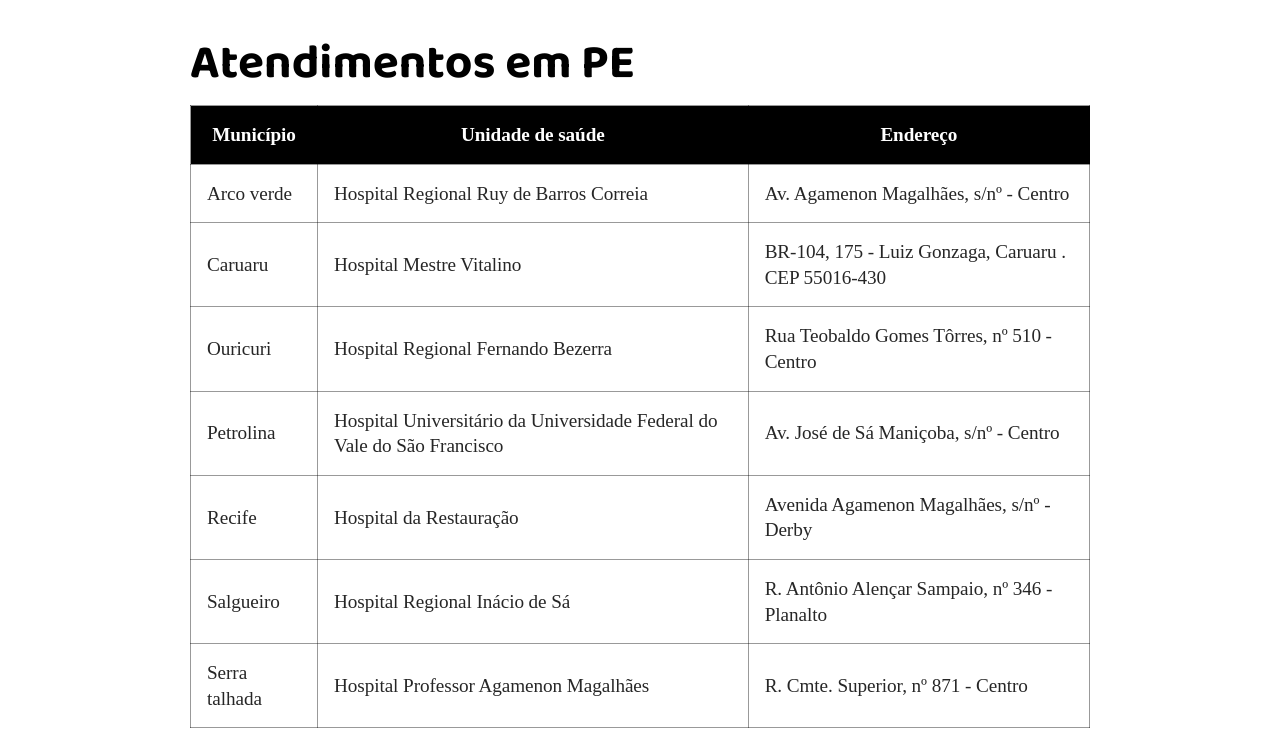
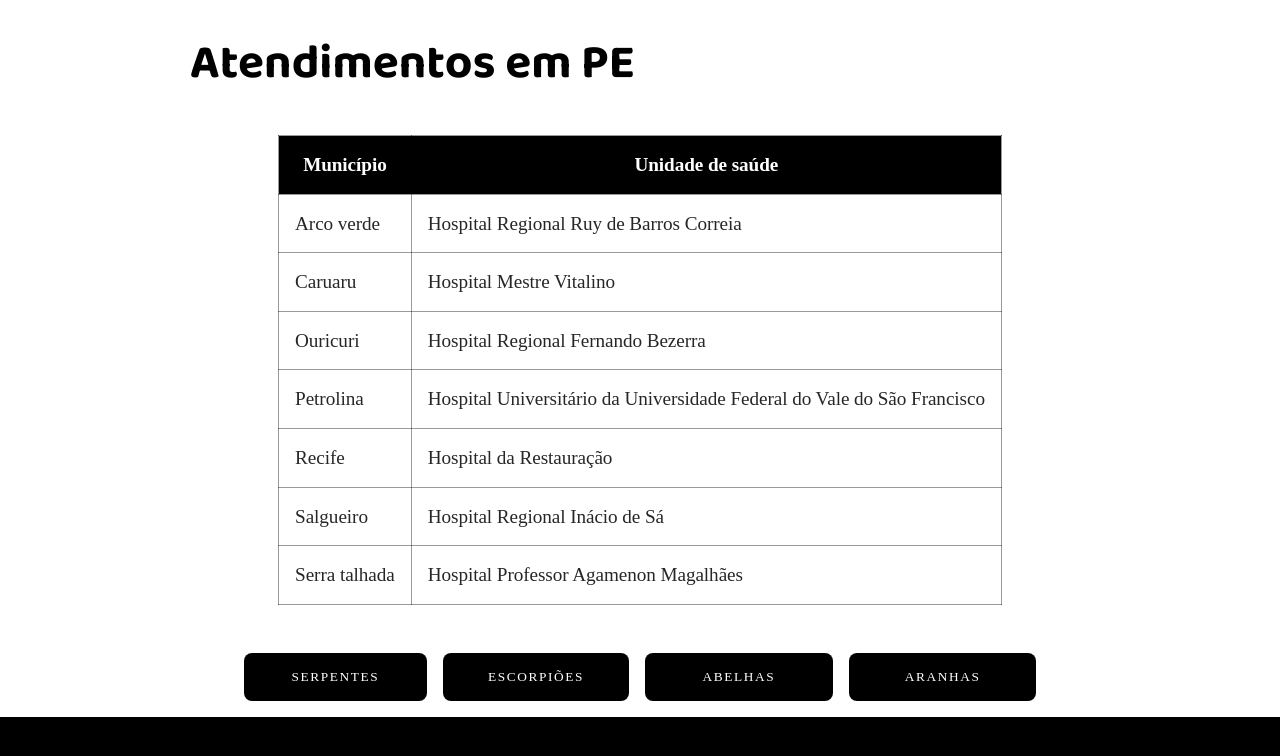
Before and after one commit to kvojps/serpentes-pe, a plain HTML site: page index.html in a window 1280 px wide. Shown: the part 2534-3290 px from the top of the page. Drawn offline with Linux system fonts and the light colour scheme; a web font is replaced by a local one.

Commit message:
Responsividade

```diff
--- a/index.html
+++ b/index.html
@@ -89,57 +89,45 @@
             <p><a href="http://bvsms.saude.gov.br/ultimas-noticias/3034-19-9-dia-internacional-de-atencao-aos-acidentes-ofidicos-2#:~:text=A%20data%20comemorativa%20tem%20como,especialmente%2C%20as%20picadas%20de%20cobra" target="_blank">
                 Fonte: Biblioteca virtual em saúde
             </a></p>
+            <h2 class="col-wide">Atendimentos em PE</h2>
             <div class="responsive-table col-wide" id="hospitais">
-                <h2>Atendimentos em PE</h2>
                 <table>
                   <thead>
                     <tr class="tr-table">
                       <th>Município</th>
                       <th>Unidade de saúde</th>
-                      <th>Endereço</th>
                     </tr>
                   </thead>
                   <tbody>
                     <tr>
                       <td>Arco verde</td>
                       <td>Hospital Regional Ruy de Barros Correia </td>
-                      <td>Av. Agamenon Magalhães, s/nº - Centro </td>
                     </tr>
                     <tr>
                       <td>Caruaru</td>
                       <td>Hospital Mestre Vitalino </td>
-                      <td>
-                        BR-104, 175 - Luiz Gonzaga, Caruaru . CEP 55016-430
-                      </td>
                     </tr>
                     <tr>
                       <td>Ouricuri</td>
                       <td>Hospital Regional Fernando Bezerra </td>
-                      <td>
-                        Rua Teobaldo Gomes Tôrres, nº 510 - Centro
-                      </td>
                     </tr>
                     <tr>
                         <td>Petrolina</td>
                         <td>
                             Hospital Universitário da Universidade Federal do Vale do São Francisco
                         </td>
-                        <td>Av. José de Sá Maniçoba, s/nº - Centro </td>
                     </tr>
                     <tr>
                         <td>Recife</td>
                         <td>Hospital da Restauração </td>
-                        <td>Avenida Agamenon Magalhães, s/nº - Derby </td>
                     </tr>
                     <tr>
                         <td>Salgueiro</td>
                         <td>Hospital Regional Inácio de Sá </td>
-                        <td>R. Antônio Alençar Sampaio, nº 346 - Planalto </td>
                     </tr>
                     <tr>
                         <td>Serra talhada</td>
                         <td>Hospital Professor Agamenon Magalhães </td>
-                        <td>R. Cmte. Superior, nº 871 - Centro </td>
                     </tr>
                   </tbody>
                 </table>
```
